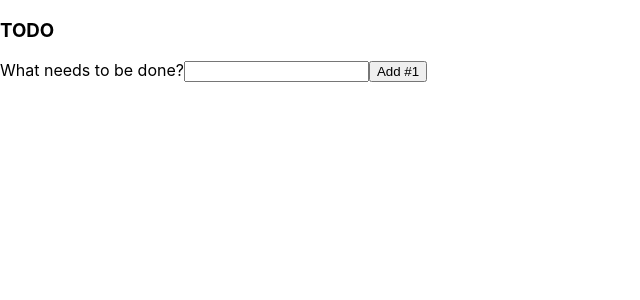
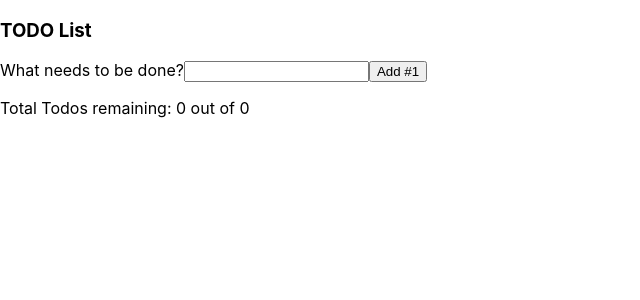
Before and after one commit to aliyavandana/to-do, a React (Create React App) app: page / in a window 1280 px wide. Shown: the top 300 px of the page, without its empty margins (0-640 px from the left). Built offline with nearby package versions, Linux system fonts and the light colour scheme.

Commit message:
implement strikethrough functionality

```diff
--- a/package.json
+++ b/package.json
@@ -6,6 +6,10 @@
     "@testing-library/jest-dom": "^4.2.4",
     "@testing-library/react": "^9.5.0",
     "@testing-library/user-event": "^7.2.1",
+    "@types/jest": "^26.0.0",
+    "@types/node": "^14.0.13",
+    "@types/react": "^16.9.36",
+    "@types/react-dom": "^16.9.8",
     "react": "^16.13.1",
     "react-dom": "^16.13.1",
     "react-scripts": "3.4.1",
--- a/src/App.js
+++ /dev/null
@@ -1,47 +0,0 @@
-import React, {useState} from 'react';
-import TodoList from './TodoList'
-import './App.css';
-
-function App(props) {
-  const [items, setItems] = useState([]);
-  const [text, setText] = useState('');
-
-  const handleChange = (e) => {
-    setText(e.target.value)
-  }
-
-  const handleSubmit = (e) => {
-    e.preventDefault();
-    if (text.length === 0) {
-      return;
-    }
-    const newItem = {
-      text: text,
-      id: Date.now()
-    };
-    setText('');
-    setItems(items.concat(newItem))
-  }
-
-  return (
-    <div>
-      <h3>TODO</h3>
-      <TodoList items={items} />
-      <form onSubmit={handleSubmit}>
-        <label htmlFor="new-todo">
-          What needs to be done?
-        </label>
-        <input
-          id="new-todo"
-          onChange={handleChange}
-          value={text}
-        />
-        <button>
-          Add #{items.length + 1}
-        </button>
-      </form>
-    </div>
-  );
-}
-
-export default App;
--- /dev/null
+++ b/src/App.tsx
@@ -0,0 +1,9 @@
+import React, {useState} from 'react';
+import TodoApp from './TodoApp'
+import './App.css';
+
+function App() {
+  return <TodoApp />
+}
+
+export default App;
--- /dev/null
+++ b/src/TodoApp.tsx
@@ -0,0 +1,74 @@
+import React, {useState} from 'react';
+import TodoList from './TodoList'
+import './App.css';
+
+function App() {
+  const [items, setItems] = useState<IItem[]>([]);
+  const [text, setText] = useState('');
+
+  interface IItem {
+    id: number;
+    isStriked: boolean;
+    text: string;
+  }
+  const handleChange = (e : React.FormEvent<HTMLInputElement>): void => {
+    setText(e.currentTarget.value)
+  }
+
+  const handleSubmit = (e : React.FormEvent<HTMLFormElement>): void => {
+    e.preventDefault();
+    if (text.length === 0) {
+      return;
+    }
+    const newItem = {
+      text: text,
+      id: Date.now(),
+      isStriked : false
+    };
+    setText('');
+    setItems(items.concat(newItem))
+  }
+
+  const changeItemState = (e: String) => {
+    console.log(e)
+    let newArray = [...items]
+    let index = newArray.findIndex((el)=> el.text == e)
+    newArray[index].isStriked = !newArray[index].isStriked
+    setItems(newArray)
+  }
+
+  const getActiveTodos = () => {
+    console.log('in get active todos')
+    let count = 0;
+    items.forEach(el => {
+      if(!el.isStriked)  {
+        count++
+      }
+      console.log(count)
+      return count;
+    })
+  }
+
+  return (
+    <div>
+      <h3>TODO List</h3>
+      <form onSubmit={handleSubmit}>
+        <label htmlFor="new-todo">
+          What needs to be done?
+        </label>
+        <input
+          id="new-todo"
+          onChange={handleChange}
+          value={text}
+        />
+        <button>
+          Add #{items.length + 1}
+        </button>
+      </form>
+      <TodoList items={items} changeItemState={changeItemState}/>
+      <div>Total Todos remaining: {items.filter(el=> !el.isStriked).length} out of {items.length}</div>
+    </div>
+  );
+}
+
+export default App;
--- a/src/TodoList.tsx
+++ b/src/TodoList.tsx
@@ -3,18 +3,22 @@ import './App.css';
 
 interface Props {
     items: item[];
+    changeItemState: Function;
 }
 interface item {
   id : number;
-  text: string
+  text: string,
+  isStriked: boolean
 }
 
 const TodoList = (props : Props) => {
     return (
       <ul>
         {props.items.map(item => (
-          <li key={item.id}>{item.text}</li>
-        ))}
+          item.isStriked?
+          <li onClick={() => props.changeItemState(item.text)} key={item.id}><del>{item.text}</del></li>
+:          <li onClick={() => props.changeItemState(item.text)} key={item.id}>{item.text}</li>
+          ))}
       </ul>
     );
 }
```
Also changed, not shown: src/index.tsx (renamed from src/index.js), 1 other file (tests, documents, lock files or other folders).
